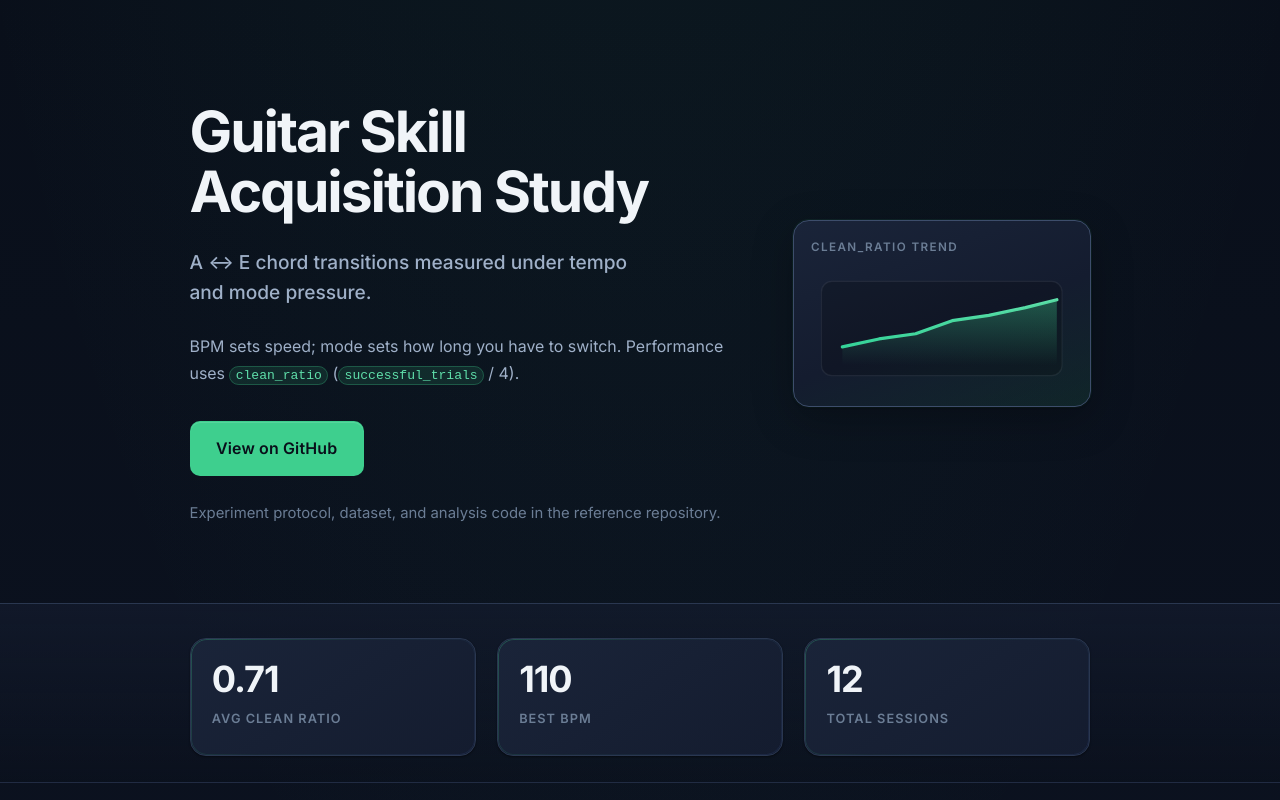
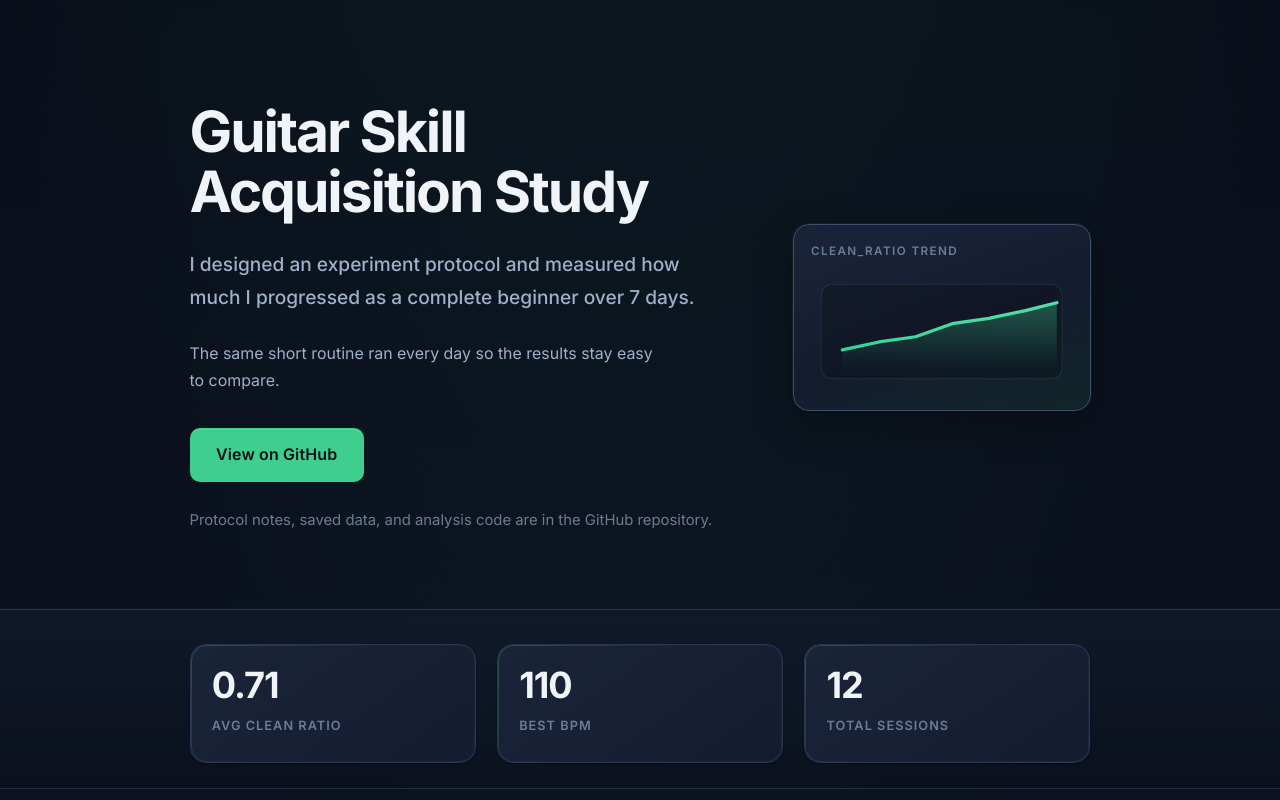
Before and after one commit to rishav-basnet/Guitar-Learning-Research-Website, a React (Vite) app: page / in a window 1280 px wide. Shown: the top 800 px of the page. Built offline with nearby package versions, Linux system fonts and the light colour scheme.

Commit message:
Simplify hero description

```diff
--- a/src/App.css
+++ b/src/App.css
@@ -261,9 +261,9 @@
   margin: 0 0 var(--sp-6);
   font-size: 1.125rem;
   font-weight: 500;
-  line-height: 1.55;
+  line-height: 1.72;
   color: var(--text-muted);
-  max-width: 38ch;
+  max-width: 42ch;
 }
 
 .hero__metric {
--- a/src/components/Hero.jsx
+++ b/src/components/Hero.jsx
@@ -1,7 +1,6 @@
 import Button from './Button'
 import Container from './Container'
 import HeroMiniChart from './HeroMiniChart'
-import KeywordBadge from './KeywordBadge'
 
 export default function Hero() {
   return (
@@ -11,12 +10,12 @@ export default function Hero() {
           <div className="hero__main">
             <h1 className="hero__title">Guitar Skill Acquisition Study</h1>
             <p className="hero__subtitle">
-              A ↔ E chord transitions measured under tempo and mode pressure.
+              I designed an experiment protocol and measured how much I
+              progressed as a complete beginner over 7 days.
             </p>
             <p className="hero__metric">
-              BPM sets speed; mode sets how long you have to switch. Performance
-              uses <KeywordBadge>clean_ratio</KeywordBadge> (
-              <KeywordBadge>successful_trials</KeywordBadge> / 4).
+              The same short routine ran every day so the results stay easy to
+              compare.
             </p>
             <div className="hero__actions">
               <Button href="https://github.com/rishav-basnet/Guitar-Learning-Research">
@@ -24,13 +23,13 @@ export default function Hero() {
               </Button>
             </div>
             <p className="hero__caption">
-              Experiment protocol, dataset, and analysis code in the reference
+              Protocol notes, saved data, and analysis code are in the GitHub
               repository.
             </p>
           </div>
           <div
             className="hero__panel"
-            aria-label="Illustrative clean ratio trend preview"
+            aria-label="Preview of practice progress over time"
           >
             <HeroMiniChart />
           </div>
```
